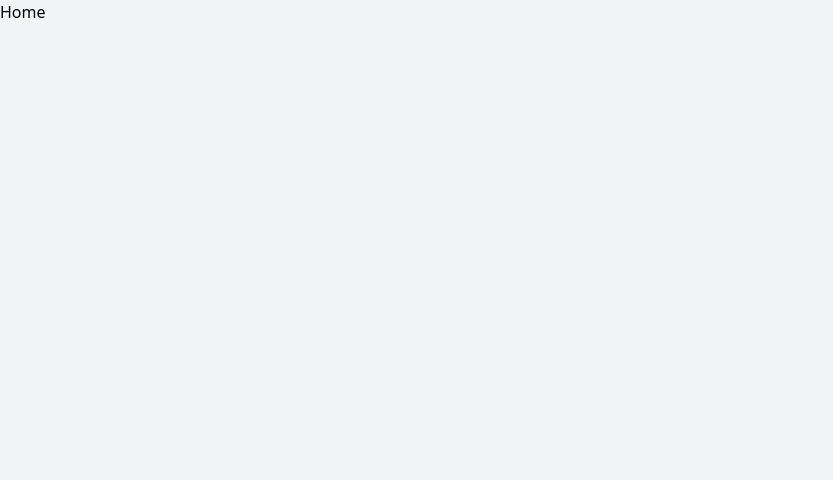
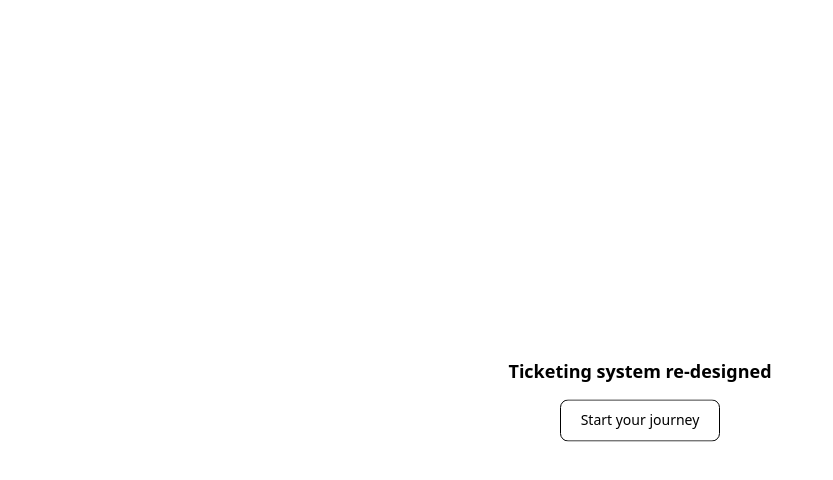
Before and after one commit to sashreek-das/Doris-frontend, a React (Vite) app: page / in a window 1280 px wide. Shown: the top 480 px of the page, without its empty margins (0-833 px from the left). Built offline with nearby package versions, Linux system fonts and the light colour scheme.

Commit message:
home page added

```diff
--- a/src/pages/Home.tsx
+++ b/src/pages/Home.tsx
@@ -1,5 +1,53 @@
+import { Link } from 'react-router-dom';
+
 export const Home = () => {
-    return <div>
-        Home
-    </div>
+    return (
+        <div className="flex justify-center items-center min-h-screen bg-white text-black">
+            <div className="text-center space-y-4">
+                <div className="text-lg font-semibold animate-fade-in">
+                    Ticketing system re-designed
+                </div>
+                <div>
+                    <Link to="/signup">
+                        <button
+                            type="button"
+                            className="text-black bg-white border border-black hover:bg-black hover:text-white transition-colors duration-300 font-medium rounded-lg text-sm px-5 py-2.5 focus:outline-none animate-bounce"
+                        >
+                            Start your journey
+                        </button>
+                    </Link>
+                </div>
+            </div>
+        </div>
+    );
+};
+
+// Add the custom CSS directly in the same file
+const styles = document.createElement('style');
+styles.innerHTML = `
+@keyframes fade-in {
+    0% { opacity: 0; }
+    100% { opacity: 1; }
 }
+
+@keyframes bounce {
+    0%, 20%, 50%, 80%, 100% {
+        transform: translateY(0);
+    }
+    40% {
+        transform: translateY(-10px);
+    }
+    60% {
+        transform: translateY(-5px);
+    }
+}
+
+.animate-fade-in {
+    animation: fade-in 1.5s ease-in-out;
+}
+
+.animate-bounce {
+    animation: bounce 2s infinite;
+}
+`;
+document.head.appendChild(styles);
```
